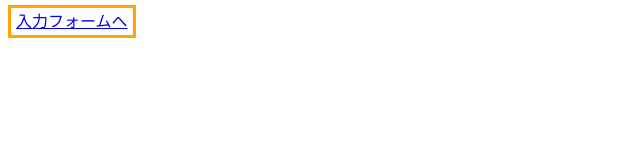
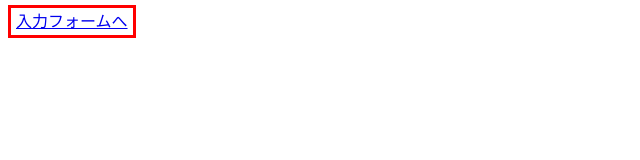
Before and after one commit to chibachibaibu2003/conflict-test, a plain HTML site: page index.html in a window 1280 px wide. Shown: the whole page, without its empty margins (0-640 px from the left). Drawn offline with Linux system fonts and the light colour scheme.

Commit message:
index.htmlの修正

```diff
--- a/index.html
+++ b/index.html
@@ -9,6 +9,6 @@
     <title>Document</title>
 </head>
 <body>
-	<a href="form.html"style="border: solid orange 3px;">入力フォームへ</a>
+	<a href="form.html"style="border: solid red 3px;">入力フォームへ</a>
 </body>
 </html>
```
